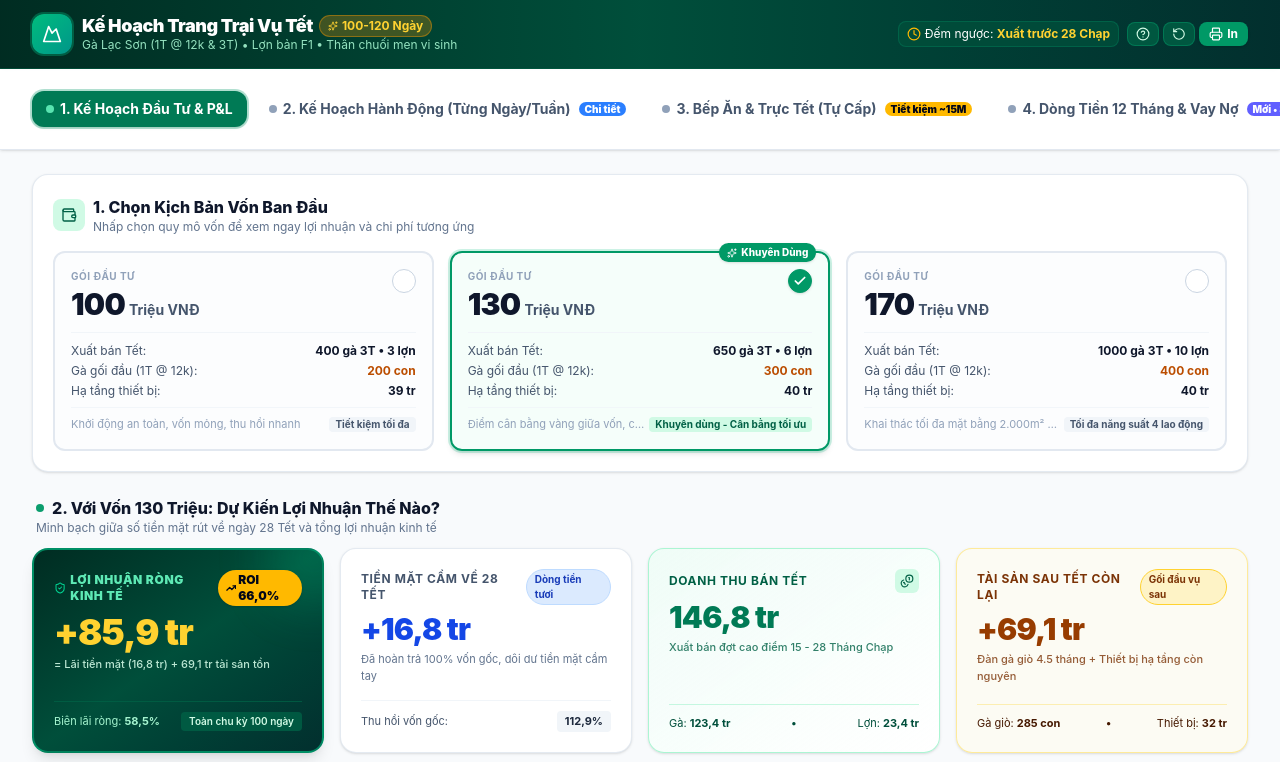
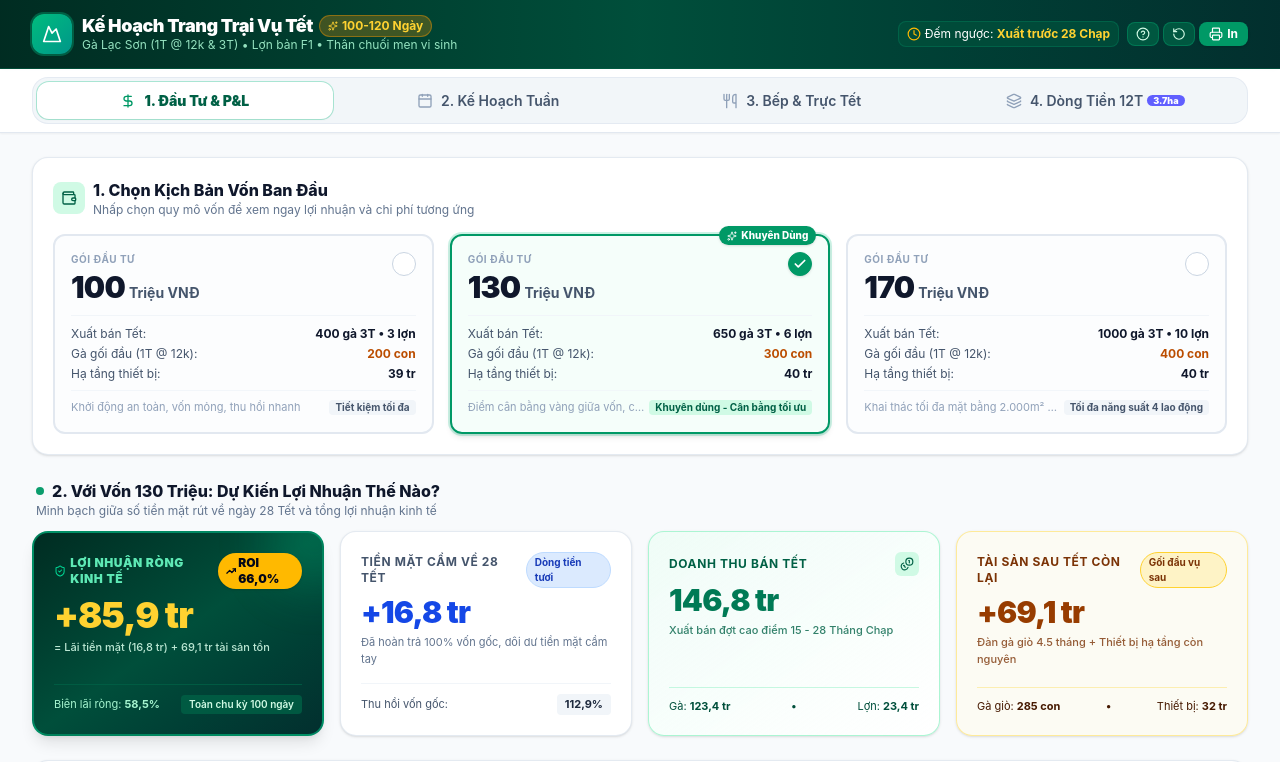
Before and after one commit to cxt2589/trang-trai, a React (Vite) app in the folder dashboard/: page / in a window 1280 px wide. Shown: the top 762 px of the page. Built offline with nearby package versions, Linux system fonts and the light colour scheme.

Commit message:
style: Toi uu thanh menu dang Segmented Control 4 cot vua khit man hinh dien thoai khong can cuon ngang

```diff
--- a/dashboard/src/App.jsx
+++ b/dashboard/src/App.jsx
@@ -1,5 +1,6 @@
 import React, { useState } from "react";
 import confetti from "canvas-confetti";
+import { DollarSign, Calendar, Utensils, Layers } from "lucide-react";
 import { Header } from "./components/Header";
 import { ScenarioSelector } from "./components/ScenarioSelector";
 import { KPICards } from "./components/KPICards";
@@ -78,82 +79,76 @@ export default function App() {
         onOpenGlossary={() => setIsGlossaryOpen(true)}
       />
 
-      {/* Main Navigation Tabs - Sticky On Top When Scrolling */}
-      <nav aria-label="Chuyển đổi phân hệ" className="bg-white/95 backdrop-blur-md border-b border-slate-200 sticky top-0 z-50 shadow-sm no-print">
-        <div className="max-w-7xl mx-auto px-3 sm:px-6 lg:px-8 flex items-center justify-between gap-2 overflow-x-auto py-2">
-          <div className="flex items-center gap-1.5 sm:gap-2">
-            {/* Tab 1 */}
+      {/* Main Navigation Tabs - Segmented Control 4 Cột Vừa Khít Mọi Màn Hình (Không Trượt Ngang) */}
+      <nav aria-label="Chuyển đổi phân hệ" className="bg-white/95 backdrop-blur-md border-b border-slate-200 sticky top-0 z-50 shadow-xs no-print">
+        <div className="max-w-7xl mx-auto px-2 sm:px-6 lg:px-8 py-1.5 sm:py-2">
+          <div className="grid grid-cols-4 gap-1 sm:gap-2 bg-slate-100/90 p-1 rounded-xl sm:rounded-2xl border border-slate-200/80">
+            {/* Tab 1: Vốn & P&L Vụ Tết */}
             <button
               onClick={() => setActiveTab("financial")}
-              className={`px-3 sm:px-3.5 py-1.5 sm:py-2 rounded-xl text-xs sm:text-sm font-bold transition flex items-center gap-1.5 cursor-pointer whitespace-nowrap ${
+              className={`py-1.5 sm:py-2 px-1 sm:px-3 rounded-lg sm:rounded-xl text-center transition flex flex-col sm:flex-row items-center justify-center gap-0.5 sm:gap-2 cursor-pointer select-none ${
                 activeTab === "financial"
-                  ? "bg-emerald-700 text-white shadow-sm ring-2 ring-emerald-600/30 font-black"
-                  : "text-slate-600 hover:text-slate-900 hover:bg-slate-100"
+                  ? "bg-white text-emerald-800 shadow-xs ring-1 ring-emerald-500/30 font-black"
+                  : "text-slate-600 hover:text-slate-900 hover:bg-white/60 font-semibold"
               }`}
             >
-              <span className={`w-2 h-2 rounded-full ${activeTab === "financial" ? "bg-emerald-300 animate-pulse" : "bg-slate-400"}`}></span>
-              <span>1. Kế Hoạch Đầu Tư & P&L</span>
+              <DollarSign className={`w-3.5 h-3.5 sm:w-4 sm:h-4 flex-shrink-0 ${activeTab === "financial" ? "text-emerald-600" : "text-slate-400"}`} />
+              <div className="leading-tight">
+                <span className="block sm:hidden text-[10px] sm:text-xs">1. P&L Tết</span>
+                <span className="hidden sm:inline text-xs sm:text-sm">1. Đầu Tư & P&L</span>
+              </div>
             </button>
 
-            {/* Tab 2: Action Plan */}
+            {/* Tab 2: Kế hoạch tác chiến */}
             <button
               onClick={() => setActiveTab("action_plan")}
-              className={`px-3 sm:px-3.5 py-1.5 sm:py-2 rounded-xl text-xs sm:text-sm font-bold transition flex items-center gap-1.5 cursor-pointer whitespace-nowrap ${
+              className={`py-1.5 sm:py-2 px-1 sm:px-3 rounded-lg sm:rounded-xl text-center transition flex flex-col sm:flex-row items-center justify-center gap-0.5 sm:gap-2 cursor-pointer select-none ${
                 activeTab === "action_plan"
-                  ? "bg-emerald-700 text-white shadow-sm ring-2 ring-emerald-600/30 font-black"
-                  : "text-slate-600 hover:text-slate-900 hover:bg-slate-100"
+                  ? "bg-white text-blue-800 shadow-xs ring-1 ring-blue-500/30 font-black"
+                  : "text-slate-600 hover:text-slate-900 hover:bg-white/60 font-semibold"
               }`}
             >
-              <span className={`w-2 h-2 rounded-full ${activeTab === "action_plan" ? "bg-blue-300 animate-pulse" : "bg-slate-400"}`}></span>
-              <span>2. Kế Hoạch Hành Động (Từng Ngày/Tuần)</span>
-              <span className="bg-blue-500 text-white text-[10px] font-black px-1.5 py-0.2 rounded-full ml-0.5">
-                Chi tiết
-              </span>
+              <Calendar className={`w-3.5 h-3.5 sm:w-4 sm:h-4 flex-shrink-0 ${activeTab === "action_plan" ? "text-blue-600" : "text-slate-400"}`} />
+              <div className="leading-tight">
+                <span className="block sm:hidden text-[10px] sm:text-xs">2. Tác Chiến</span>
+                <span className="hidden sm:inline text-xs sm:text-sm">2. Kế Hoạch Tuần</span>
+              </div>
             </button>
 
-            {/* Tab 3: Living Cost */}
+            {/* Tab 3: Bếp ăn & Trực Tết */}
             <button
               onClick={() => setActiveTab("living_cost")}
-              className={`px-3 sm:px-3.5 py-1.5 sm:py-2 rounded-xl text-xs sm:text-sm font-bold transition flex items-center gap-1.5 cursor-pointer whitespace-nowrap ${
+              className={`py-1.5 sm:py-2 px-1 sm:px-3 rounded-lg sm:rounded-xl text-center transition flex flex-col sm:flex-row items-center justify-center gap-0.5 sm:gap-2 cursor-pointer select-none ${
                 activeTab === "living_cost"
-                  ? "bg-emerald-700 text-white shadow-sm ring-2 ring-emerald-600/30 font-black"
-                  : "text-slate-600 hover:text-slate-900 hover:bg-slate-100"
+                  ? "bg-white text-amber-800 shadow-xs ring-1 ring-amber-500/30 font-black"
+                  : "text-slate-600 hover:text-slate-900 hover:bg-white/60 font-semibold"
               }`}
             >
-              <span className={`w-2 h-2 rounded-full ${activeTab === "living_cost" ? "bg-amber-300 animate-pulse" : "bg-slate-400"}`}></span>
-              <span>3. Bếp Ăn & Trực Tết (Tự Cấp)</span>
-              <span className="bg-amber-400 text-slate-950 text-[10px] font-black px-1.5 py-0.2 rounded-full ml-0.5">
-                Tiết kiệm ~15M
-              </span>
+              <Utensils className={`w-3.5 h-3.5 sm:w-4 sm:h-4 flex-shrink-0 ${activeTab === "living_cost" ? "text-amber-600" : "text-slate-400"}`} />
+              <div className="leading-tight">
+                <span className="block sm:hidden text-[10px] sm:text-xs">3. Bếp Ăn</span>
+                <span className="hidden sm:inline text-xs sm:text-sm">3. Bếp & Trực Tết</span>
+              </div>
             </button>
 
-            {/* Tab 4: 12-Month Cash Flow & Debt Simulation */}
+            {/* Tab 4: Dòng tiền 12 tháng */}
             <button
               onClick={() => setActiveTab("cash_flow_12m")}
-              className={`px-3 sm:px-3.5 py-1.5 sm:py-2 rounded-xl text-xs sm:text-sm font-bold transition flex items-center gap-1.5 cursor-pointer whitespace-nowrap ${
+              className={`py-1.5 sm:py-2 px-1 sm:px-3 rounded-lg sm:rounded-xl text-center transition flex flex-col sm:flex-row items-center justify-center gap-0.5 sm:gap-2 cursor-pointer select-none relative ${
                 activeTab === "cash_flow_12m"
-                  ? "bg-indigo-700 text-white shadow-sm ring-2 ring-indigo-600/30 font-black"
-                  : "text-slate-600 hover:text-slate-900 hover:bg-slate-100"
+                  ? "bg-white text-indigo-800 shadow-xs ring-1 ring-indigo-500/30 font-black"
+                  : "text-slate-600 hover:text-slate-900 hover:bg-white/60 font-semibold"
               }`}
             >
-              <span className={`w-2 h-2 rounded-full ${activeTab === "cash_flow_12m" ? "bg-indigo-300 animate-pulse" : "bg-slate-400"}`}></span>
-              <span>4. Dòng Tiền 12 Tháng & Vay Nợ</span>
-              <span className="bg-indigo-500 text-white text-[10px] font-black px-1.5 py-0.2 rounded-full ml-0.5">
-                Mới • 3.7 ha
-              </span>
+              <Layers className={`w-3.5 h-3.5 sm:w-4 sm:h-4 flex-shrink-0 ${activeTab === "cash_flow_12m" ? "text-indigo-600" : "text-slate-400"}`} />
+              <div className="leading-tight flex items-center justify-center gap-1">
+                <span className="block sm:hidden text-[10px] sm:text-xs">4. 12 Tháng</span>
+                <span className="hidden sm:inline text-xs sm:text-sm">4. Dòng Tiền 12T</span>
+                <span className="hidden lg:inline bg-indigo-500 text-white text-[9px] font-black px-1.5 py-0.2 rounded-full">
+                  3.7ha
+                </span>
+              </div>
             </button>
-          </div>
-
-          <div className="hidden sm:flex items-center text-xs text-slate-400 font-medium">
-            <span>
-              {activeTab === "financial"
-                ? "Vụ Tết: Gói " + scenarioId + "M"
-                : activeTab === "action_plan"
-                ? "5 Giai đoạn • 14 Ngày vàng"
-                : activeTab === "living_cost"
-                ? "4–5 Người • 100 ngày"
-                : "12 Tháng • 4 Phân khu 3.7 ha"}
-            </span>
           </div>
         </div>
       </nav>
```
